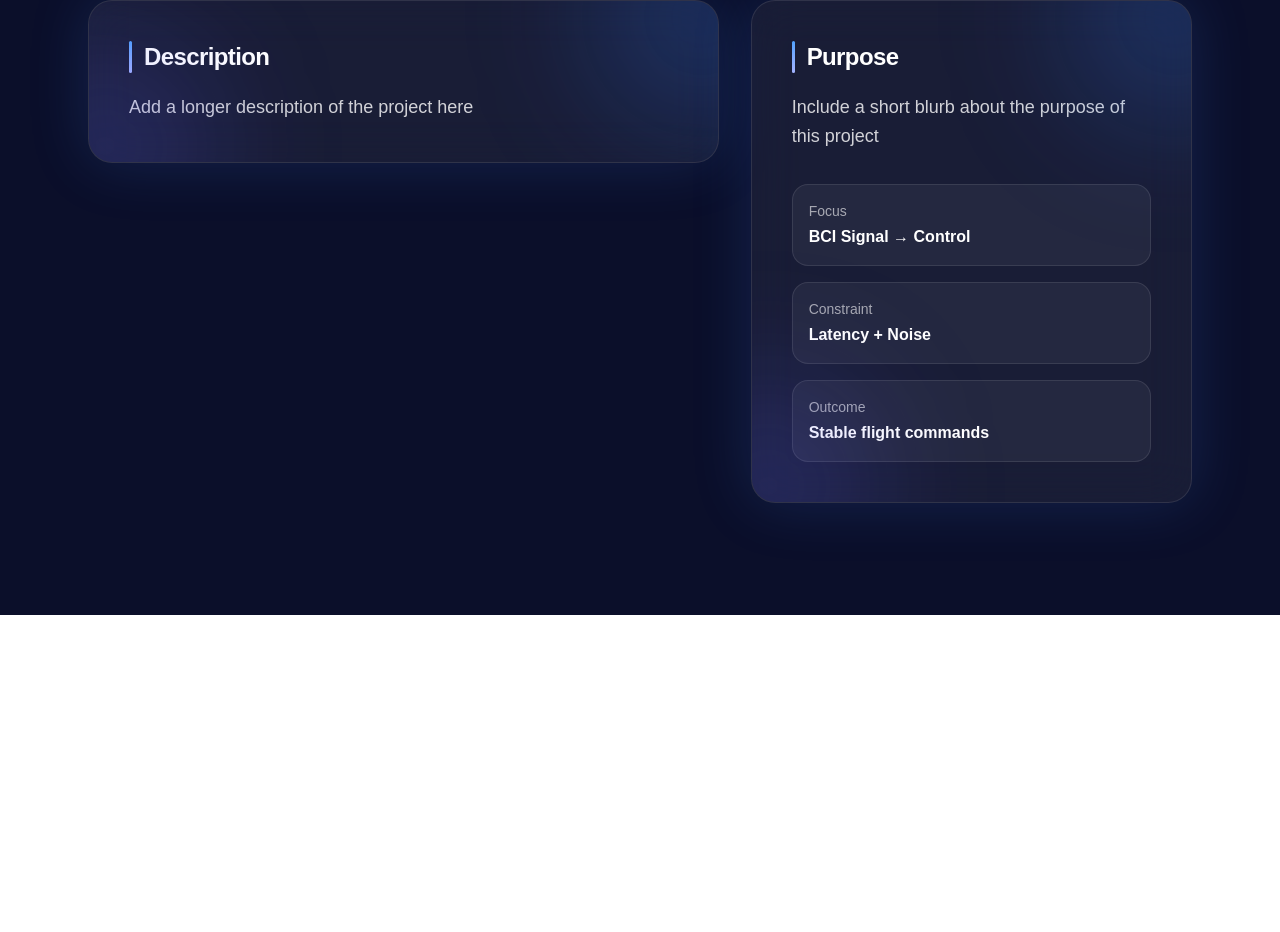
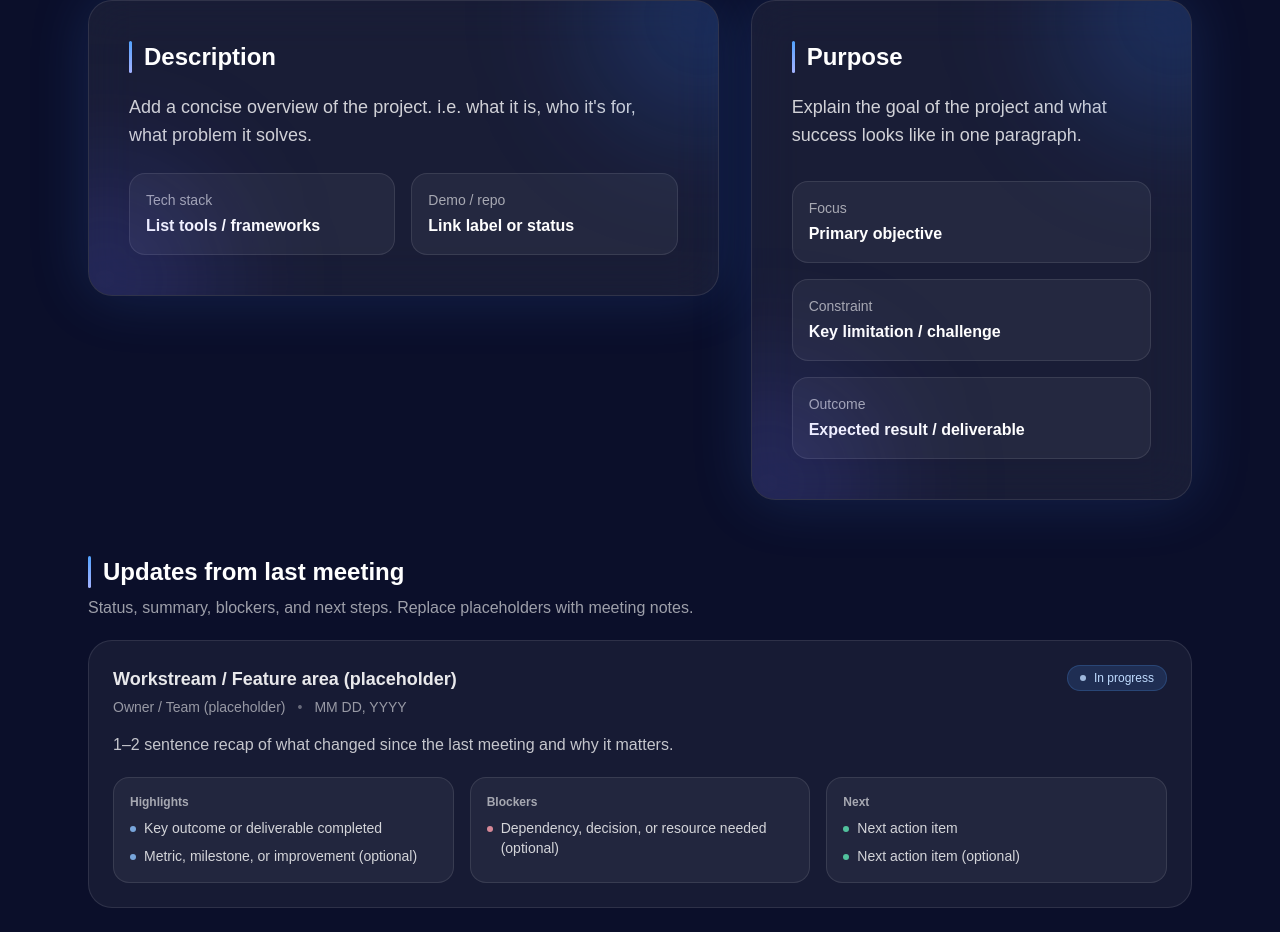
Before and after one commit to NeuroTech-UCSB/NeuroTech-UCSB, a Next.js app: page /projects/project-1 in a window 1280 px wide. Shown: the part 697-1629 px from the top of the page. Before the commit the page ends 1312 px from the top, so only its background shows below. Built offline with nearby package versions, Linux system fonts and the light colour scheme.

Commit message:
section for updates to project

```diff
--- a/app/projects/project-1/page.tsx
+++ b/app/projects/project-1/page.tsx
@@ -25,11 +25,166 @@ const GlassCard = ({
 const SectionTitle = ({ children }: { children: React.ReactNode }) => (
   <div className="mb-5 flex items-center gap-3">
     <span className="h-8 w-[3px] rounded-full bg-gradient-to-b from-blue-400 to-indigo-300" />
-    <h2 className="text-xl md:text-2xl font-semibold tracking-tight">
+    <h2 className="text-xl md:text-2xl font-semibold">
       {children}
     </h2>
   </div>
 );
+
+type UpdateStatus = "done" | "in_progress" | "blocked";
+
+const STATUS_STYLES: Record<UpdateStatus, string> = {
+  done: "bg-emerald-400/15 text-emerald-200 border-emerald-400/20",
+  in_progress: "bg-blue-400/15 text-blue-200 border-blue-400/20",
+  blocked: "bg-rose-400/15 text-rose-200 border-rose-400/20",
+};
+
+const StatusPill = ({ status }: { status: UpdateStatus }) => {
+  const label =
+    status === "done"
+      ? "Done"
+      : status === "in_progress"
+        ? "In progress"
+        : "Blocked";
+  return (
+    <span
+      className={[
+        "inline-flex items-center gap-2 rounded-full border px-3 py-1 text-xs font-medium",
+        STATUS_STYLES[status],
+      ].join(" ")}
+    >
+      <span className="h-1.5 w-1.5 rounded-full bg-current opacity-80" />
+      {label}
+    </span>
+  );
+};
+
+type Update = {
+  id: string;
+  title: string;
+  owner: string;
+  date: string;
+  status: UpdateStatus;
+  summary: string;
+  highlights?: string[];
+  blockers?: string[];
+  next?: string[];
+};
+
+const UpdateCard = ({ u }: { u: Update }) => (
+  <div className="group relative rounded-3xl border border-white/10 bg-white/[0.05] p-6 overflow-hidden">
+    <div className="pointer-events-none absolute inset-0 opacity-0 transition-opacity duration-300 group-hover:opacity-100 bg-[radial-gradient(600px_circle_at_30%_10%,rgba(59,130,246,0.12),transparent_55%)]" />
+    <div className="relative">
+      <div className="flex flex-wrap items-start justify-between gap-3">
+        <div className="min-w-0">
+          <h3 className="text-lg font-semibold text-white/90">
+            {u.title}
+          </h3>
+          <div className="mt-1 flex flex-wrap items-center gap-x-3 gap-y-1 text-sm text-white/55">
+            <span>{u.owner}</span>
+            <span className="text-white/35">•</span>
+            <span>{u.date}</span>
+          </div>
+        </div>
+        <StatusPill status={u.status} />
+      </div>
+
+      <p className="mt-4 text-white/75">{u.summary}</p>
+
+      {u.highlights?.length || u.blockers?.length || u.next?.length ? (
+        <div className="mt-5 grid grid-cols-1 gap-4 md:grid-cols-3">
+          {u.highlights?.length ? (
+            <div className="rounded-2xl border border-white/10 bg-white/5 p-4">
+              <div className="text-xs font-semibold text-white/60">
+                Highlights
+              </div>
+              <ul className="mt-2 space-y-2 text-sm text-white/80">
+                {u.highlights.map((x, i) => (
+                  <li key={i} className="flex gap-2">
+                    <span className="mt-2 h-1.5 w-1.5 shrink-0 rounded-full bg-blue-300/80" />
+                    <span className="min-w-0">{x}</span>
+                  </li>
+                ))}
+              </ul>
+            </div>
+          ) : null}
+
+          {u.blockers?.length ? (
+            <div className="rounded-2xl border border-white/10 bg-white/5 p-4">
+              <div className="text-xs font-semibold text-white/60">
+                Blockers
+              </div>
+              <ul className="mt-2 space-y-2 text-sm text-white/80">
+                {u.blockers.map((x, i) => (
+                  <li key={i} className="flex gap-2">
+                    <span className="mt-2 h-1.5 w-1.5 shrink-0 rounded-full bg-rose-300/80" />
+                    <span className="min-w-0">{x}</span>
+                  </li>
+                ))}
+              </ul>
+            </div>
+          ) : null}
+
+          {u.next?.length ? (
+            <div className="rounded-2xl border border-white/10 bg-white/5 p-4">
+              <div className="text-xs font-semibold text-white/60">
+                Next
+              </div>
+              <ul className="mt-2 space-y-2 text-sm text-white/80">
+                {u.next.map((x, i) => (
+                  <li key={i} className="flex gap-2">
+                    <span className="mt-2 h-1.5 w-1.5 shrink-0 rounded-full bg-emerald-300/80" />
+                    <span className="min-w-0">{x}</span>
+                  </li>
+                ))}
+              </ul>
+            </div>
+          ) : null}
+        </div>
+      ) : null}
+    </div>
+  </div>
+);
+
+const updates: Update[] = [
+  {
+    id: "u1",
+    title: "Workstream / Feature area (placeholder)",
+    owner: "Owner / Team (placeholder)",
+    date: "MM DD, YYYY",
+    status: "in_progress",
+    summary:
+      "1–2 sentence recap of what changed since the last meeting and why it matters.",
+    highlights: [
+      "Key outcome or deliverable completed",
+      "Metric, milestone, or improvement (optional)",
+    ],
+    blockers: ["Dependency, decision, or resource needed (optional)"],
+    next: ["Next action item", "Next action item (optional)"],
+  },
+  {
+    id: "u2",
+    title: "Another update title (placeholder)",
+    owner: "Owner / Team (placeholder)",
+    date: "MM DD, YYYY",
+    status: "done",
+    summary:
+      "Short summary of progress, decisions made, or results achieved since last meeting.",
+    highlights: ["What was finished", "What was validated (optional)"],
+    next: ["Follow-up task or handoff"],
+  },
+  {
+    id: "u3",
+    title: "Blocked item / open risk (placeholder)",
+    owner: "Owner / Team (placeholder)",
+    date: "MM DD, YYYY",
+    status: "blocked",
+    summary:
+      "Explain what's stuck at a high level and the impact if it remains unresolved.",
+    blockers: ["What is blocking progress", "Who/what is needed to unblock"],
+    next: ["Decision needed", "Proposed next step to unblock"],
+  },
+];
 
 export default function NeuroTechProjectPage() {
   return (
@@ -59,13 +214,13 @@ export default function NeuroTechProjectPage() {
                   Neurotech • BCI • Robotics
                 </div>
 
-                <h1 className="mt-6 text-5xl md:text-7xl font-bold leading-[1.02] tracking-tight">
+                <h1 className="mt-6 text-5xl md:text-7xl font-bold">
                   <span className="bg-gradient-to-r from-blue-300 via-blue-200 to-indigo-200 bg-clip-text text-transparent">
                     EEG-Controlled Drone
                   </span>
                 </h1>
 
-                <p className="mt-5 text-lg md:text-xl leading-relaxed text-blue-100/90">
+                <p className="mt-5 text-lg md:text-xl text-blue-100/90">
                   Brief description of project. Replace this with a
                   one/two-liner overview of the project
                 </p>
@@ -100,38 +255,76 @@ export default function NeuroTechProjectPage() {
           <div className="md:col-span-7">
             <GlassCard>
               <SectionTitle>Description</SectionTitle>
-              <p className="text-white/80 leading-relaxed text-base md:text-lg">
-                Add a longer description of the project here
+              <p className="text-white/80 text-base md:text-lg">
+                Add a concise overview of the project. i.e. what it is, who it's
+                for, what problem it solves.
               </p>
+
+              <div className="mt-6 grid grid-cols-1 gap-4 sm:grid-cols-2">
+                <div className="rounded-2xl border border-white/10 bg-white/5 p-4">
+                  <div className="text-sm text-white/60">Tech stack</div>
+                  <div className="mt-1 font-semibold">
+                    List tools / frameworks
+                  </div>
+                </div>
+                <div className="rounded-2xl border border-white/10 bg-white/5 p-4">
+                  <div className="text-sm text-white/60">Demo / repo</div>
+                  <div className="mt-1 font-semibold">Link label or status</div>
+                </div>
+              </div>
             </GlassCard>
           </div>
 
           <div className="md:col-span-5">
             <GlassCard className="h-full">
               <SectionTitle>Purpose</SectionTitle>
-              <p className="text-white/80 leading-relaxed text-base md:text-lg">
-                Include a short blurb about the purpose of this project
+              <p className="text-white/80 text-base md:text-lg">
+                Explain the goal of the project and what success looks like in
+                one paragraph.
               </p>
 
               <div className="mt-8 grid grid-cols-1 gap-4">
                 <div className="rounded-2xl border border-white/10 bg-white/5 p-4">
                   <div className="text-sm text-white/60">Focus</div>
-                  <div className="mt-1 font-semibold">BCI Signal → Control</div>
+                  <div className="mt-1 font-semibold">Primary objective</div>
                 </div>
                 <div className="rounded-2xl border border-white/10 bg-white/5 p-4">
                   <div className="text-sm text-white/60">Constraint</div>
-                  <div className="mt-1 font-semibold">Latency + Noise</div>
+                  <div className="mt-1 font-semibold">
+                    Key limitation / challenge
+                  </div>
                 </div>
                 <div className="rounded-2xl border border-white/10 bg-white/5 p-4">
                   <div className="text-sm text-white/60">Outcome</div>
                   <div className="mt-1 font-semibold">
-                    Stable flight commands
+                    Expected result / deliverable
                   </div>
                 </div>
               </div>
             </GlassCard>
           </div>
         </div>
+
+        <section className="pt-4">
+          <div className="mb-5">
+            <div className="flex items-center gap-3">
+              <span className="h-8 w-[3px] rounded-full bg-gradient-to-b from-blue-400 to-indigo-300" />
+              <h2 className="text-xl md:text-2xl font-semibold">
+                Updates from last meeting
+              </h2>
+            </div>
+            <p className="mt-2 text-sm md:text-base text-white/60">
+              Status, summary, blockers, and next steps. Replace placeholders
+              with meeting notes.
+            </p>
+          </div>
+
+          <div className="grid grid-cols-1 gap-6">
+            {updates.map((u) => (
+              <UpdateCard key={u.id} u={u} />
+            ))}
+          </div>
+        </section>
       </main>
     </div>
   );
```
